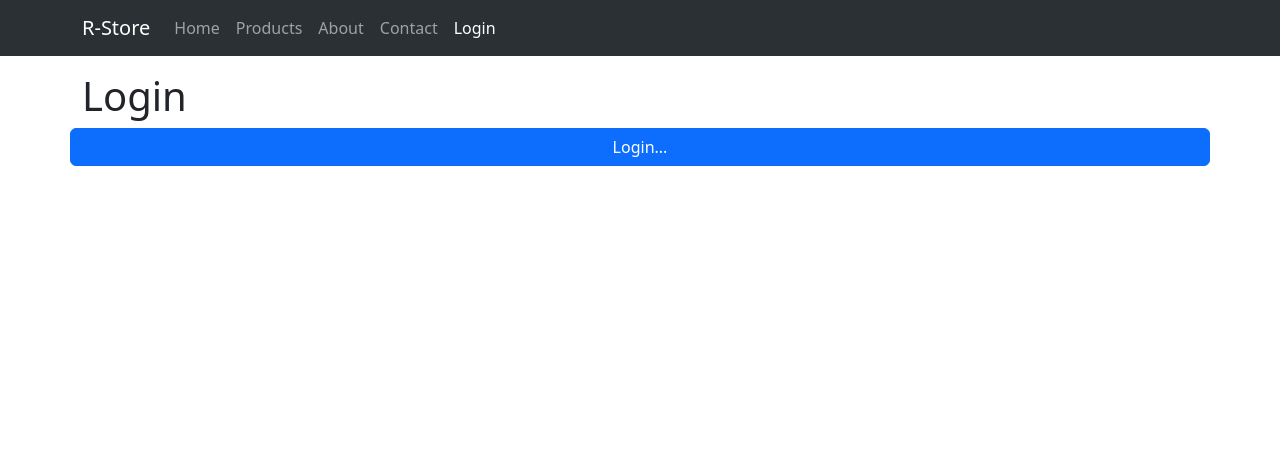
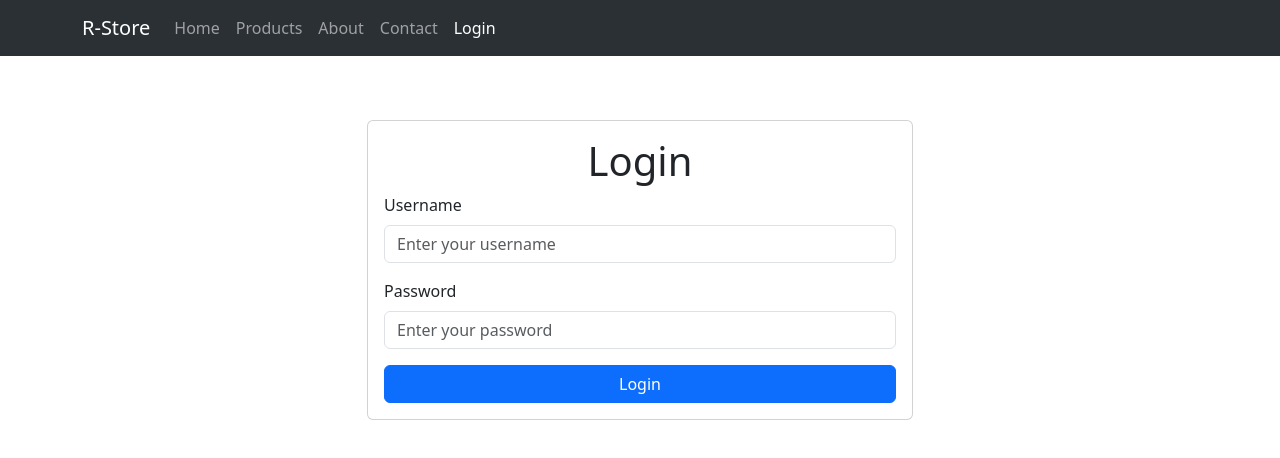
Before and after one commit to AliCanKANBOLAT/ReactRouterDOM, a React (Vite) app: page /login in a window 1280 px wide. Shown: the top 458 px of the page. Built offline with nearby package versions, Linux system fonts and the light colour scheme.

Commit message:
login panel had tailor and changed productlayout consrcter

```diff
--- a/src/App.jsx
+++ b/src/App.jsx
@@ -1,38 +1,39 @@
-import { useEffect, useState } from 'react'
+import React, { useEffect, useState } from 'react'
 import { useNavigate } from 'react-router-dom';
 import Navbar from './components/Navbar'
 import SiteRoutes from './components/SiteRouts'
-
-
 
 function App() {
   const navigate = useNavigate()
   const [user, setUser] = useState(null)
 
   useEffect(() => {
-    setUser(JSON.parse(localStorage.getItem("user"))??null)
+    // Her bileşen yüklendiğinde kullanıcı oturumunu kontrol et
+    const storedUser = JSON.parse(localStorage.getItem("user"))
+    if (storedUser) {
+      setUser(storedUser)
+    }
   }, [])
 
-  const handleLogin = () => {
-    const user = { id: 1, name:"Bora Ferit"}
-    setUser(user)
-    localStorage.setItem("user", JSON.stringify(user))
-    navigate('/')
+  const handleLogin = (username, password) => {
+    const user = { username, password }; // Kullanıcı bilgileri
+    setUser(user);
+    localStorage.setItem("user", JSON.stringify(user)); // Local storage'a kaydet
+    navigate('/');
   }
 
   const handleLogout = () => {
-    localStorage.removeItem("user")
-    setUser(null)
+    localStorage.removeItem("user");
+    setUser(null);
   }
-
 
   return (
     <>
-    <Navbar user={user} handleLogout={handleLogout}/>
+      <Navbar user={user} handleLogout={handleLogout} />
       <div className="container">
         <div className="row">
           <div className="col-sm-12"></div>
-          <SiteRoutes handleLogin={handleLogin} user={user}/>
+          <SiteRoutes handleLogin={handleLogin} user={user} />
         </div>
       </div>
     </>
--- a/src/Pages/Fav.jsx
+++ b/src/Pages/Fav.jsx
@@ -1,34 +1,34 @@
-import { useEffect, useState } from "react"
-import { Link, Navigate, useNavigate } from "react-router-dom"
+import React, { useEffect, useState } from "react";
+import { Link } from "react-router-dom";
+
 export default function Fav() {
-    const[favs, setFavs] = useState([])
+  const [favs, setFavs] = useState([]);
 
-    // const navigate = useNavigate()
-    // if(!user?.id) {
-    //    return <Navigate to="/" />
-    // }
   useEffect(() => {
-        setFavs(JSON.parse(localStorage.getItem("favs")) ?? [] )
-    }, [])
+    setFavs(JSON.parse(localStorage.getItem("favs")) ?? []);
+  }, []);
+
+  // Favori ürünlerin fiyatlarının toplamını hesapla
+  const totalPrice = favs.reduce((total, item) => total + item.price, 0);
 
   return (
     <>
-        <h1>Favorite items</h1>
-        {/* <ul>
-            {favs.map(item => <li key={item.id}>{item.title}</li>)}
-        </ul> */}
+      <h1>Card</h1>
       <div className="list-group">
-            {
-                favs.map((item) =>
+        {favs.map((item) => (
           <Link
             key={item.id}
             to={`/products/category/${item.id}`}
             className="list-group-item list-group-item-action"
-                 >{item.title.toUpperCase()}
-                 </Link> )
+          >
+            <img src={item.image} alt={item.title} style={{ marginRight: '10px', width: '50px' }} /> {/* Image */}
+            {item.title.toUpperCase()} - ${item.price} {/* Title and Price */}
+          </Link>
+        ))}
+      </div>
+      <div style={{ marginTop: '20px' }}>
+        <strong>Total Price:</strong> ${totalPrice.toFixed(2)} {/* Total Price */}
+      </div>
+    </>
+  );
 }
-        </div>
-
-      </>
-    )
-  }
--- a/src/Pages/Login.jsx
+++ b/src/Pages/Login.jsx
@@ -1,13 +1,61 @@
+// Login.js
+import React, { useState } from "react";
+
 export default function Login({ handleLogin }) {
-    return (
-      <>
-        <h1>Login</h1>
-        <button
-          className="btn btn-primary"
-          onClick={handleLogin}
-        >
-         Login...
-        </button>
-      </>
-    )
-  }
+  const [username, setUsername] = useState("");
+  const [password, setPassword] = useState("");
+
+  const handleSubmit = (e) => {
+    e.preventDefault();
+    if (!username || !password) {
+      alert("username or password should not be empty");
+    } else {
+      handleLogin(username, password);
+    }
+  };
+
+  return (
+    <div className="container">
+      <div className="row justify-content-center">
+        <div className="col-md-6">
+          <div className="card mt-5">
+            <div className="card-body">
+              <h1 className="card-title text-center">Login</h1>
+              <form onSubmit={handleSubmit}>
+                <div className="mb-3">
+                  <label htmlFor="username" className="form-label">
+                    Username
+                  </label>
+                  <input
+                    type="text"
+                    className="form-control"
+                    id="username"
+                    placeholder="Enter your username"
+                    value={username}
+                    onChange={(e) => setUsername(e.target.value)}
+                  />
+                </div>
+                <div className="mb-3">
+                  <label htmlFor="password" className="form-label">
+                    Password
+                  </label>
+                  <input
+                    type="password"
+                    className="form-control"
+                    id="password"
+                    placeholder="Enter your password"
+                    value={password}
+                    onChange={(e) => setPassword(e.target.value)}
+                  />
+                </div>
+                <button type="submit" className="btn btn-primary w-100">
+                  Login
+                </button>
+              </form>
+            </div>
+          </div>
+        </div>
+      </div>
+    </div>
+  );
+}
--- a/src/Pages/about.jsx
+++ b/src/Pages/about.jsx
@@ -1,7 +1,26 @@
-export default function About () {
-    return(
-        <>
-        <h1>About</h1>
-        </>
-    )
+import React from "react";
+
+export default function About() {
+  return (
+    <div className="container">
+      <div className="row justify-content-center">
+        <div className="col-md-8">
+          <div className="card mt-5">
+            <div className="card-body">
+              <h1 className="card-title text-center">About Us</h1>
+              <p className="card-text">
+                Welcome to our online store! We are dedicated to providing you with the best shopping experience possible.
+                At our store, you will find a wide range of high-quality products at affordable prices.
+                Our team is committed to delivering exceptional customer service and ensuring your satisfaction with every purchase.
+              </p>
+              <p className="card-text">
+                Whether you're shopping for electronics, fashion, home goods, or gifts, we've got you covered.
+                Thank you for choosing us for all your shopping needs. Happy shopping!
+              </p>
+            </div>
+          </div>
+        </div>
+      </div>
+    </div>
+  );
 }
--- a/src/Pages/contact.jsx
+++ b/src/Pages/contact.jsx
@@ -1,7 +1,18 @@
-export default function Contact () {
-    return(
-        <>
-        <h1>Contact</h1>
-        </>
-    )
+import React from "react";
+
+export default function Contact() {
+  return (
+    <div className="container">
+      <div className="row justify-content-center">
+        <div className="col-md-6">
+          <div className="card mt-5">
+            <div className="card-body">
+              <h1 className="card-title text-center">Contact</h1>
+              <p className="card-text text-center">You can reach us at: <a href="mailto:BoraFerit@boraferit.com">BoraFerit@boraferit.com</a></p>
+            </div>
+          </div>
+        </div>
+      </div>
+    </div>
+  );
 }
--- a/src/PrivateRoute.jsx
+++ b/src/PrivateRoute.jsx
@@ -1,7 +1,9 @@
-import { Navigate } from "react-router-dom"
+import { Navigate } from "react-router-dom";
 
-export default function PrivateRoute({user, children}) {
-if(!user?.id) {
-    return <Navigate to="/login" replace />
+export default function PrivateRoute({ user, children }) {
+  if (!user) { // Kullanıcı giriş yapmamışsa
+    return <Navigate to="/login" replace />;
+  }
+  // Kullanıcı giriş yapmışsa
+  return children;
 }
-return children }
--- a/src/components/Navbar.jsx
+++ b/src/components/Navbar.jsx
@@ -1,7 +1,8 @@
+import React from "react";
 import { Link, NavLink } from "react-router-dom";
 
-export default function Navbar ({user,handleLogout}) {
-    return(
+export default function Navbar({ user, handleLogout }) {
+  return (
     <>
       <nav className="navbar navbar-expand-lg bg-body-tertiary mb-3" data-bs-theme="dark">
         <div className="container">
@@ -16,17 +17,19 @@ export default function Navbar ({user,handleLogout}) {
               <NavLink className="nav-link" to="/About">About</NavLink>
               <NavLink className="nav-link" to="/Contact">Contact</NavLink>
               {
-            user ?
+                user ? (
                   <>
-            <NavLink className="nav-link" to="/fav">Favoriler</NavLink>
-            <button className="nav-link" onClick={handleLogout}>Logout ({user.name})</button> :
-           </> :
+                    <NavLink className="nav-link" to="/fav">Card</NavLink>
+                    <button className="btn btn-link nav-link" onClick={handleLogout}>Logout ({user.username})</button>
+                  </>
+                ) : (
                   <NavLink className="nav-link" to="/login">Login</NavLink>
+                )
               }
             </div>
           </div>
         </div>
       </nav>
     </>
-     )
+  );
 }
--- a/src/products/Products.jsx
+++ b/src/products/Products.jsx
@@ -1,18 +1,33 @@
-import { useEffect, useState } from "react"
-import { ProductCard } from "../products"
-export default function Products ({user}) {
-    const [last10Products, setLast10Products] = useState([])
-    useEffect(() => {
-        fetch("https://fakestoreapi.com/products?limit=10").then(res=>res.json()).then(res=>setLast10Products(res))
+import { useEffect, useState } from "react";
+import { ProductCard } from "../products";
 
+export default function Products({ user }) {
+  const [last10Products, setLast10Products] = useState([]);
 
-    },[])
-    return(
-        <>
-        <h2>Products:</h2>
-        <div className="row row-cols-sm-3 row-cols-md-4">
-        {last10Products.map(item => <ProductCard user={user} key={item.id}item={item} />)}
-        </div>
-        </>
-    )
+  useEffect(() => {
+    fetch("https://fakestoreapi.com/products?limit=10")
+      .then((res) => res.json())
+      .then((data) => {
+        // Ürünlerin tam bilgilerini alarak last10Products state'ine kaydet
+        setLast10Products(data.map((product) => ({
+          id: product.id,
+          title: product.title,
+          image: product.image,
+          description: product.description,
+          price: product.price
+        })));
+      })
+      .catch((error) => console.error(error));
+  }, []);
+
+  return (
+    <>
+      <h2>Products:</h2>
+      <div className="row row-cols-sm-3 row-cols-md-4">
+        {last10Products.map((item) => (
+          <ProductCard user={user} key={item.id} item={item} />
+        ))}
+      </div>
+    </>
+  );
 }
```
Also changed, not shown: src/products/Product.jsx (+33 -19 lines), src/products/ProductCard.jsx (+29 -19 lines). Lines whose indentation alone changed are shown as unchanged.
